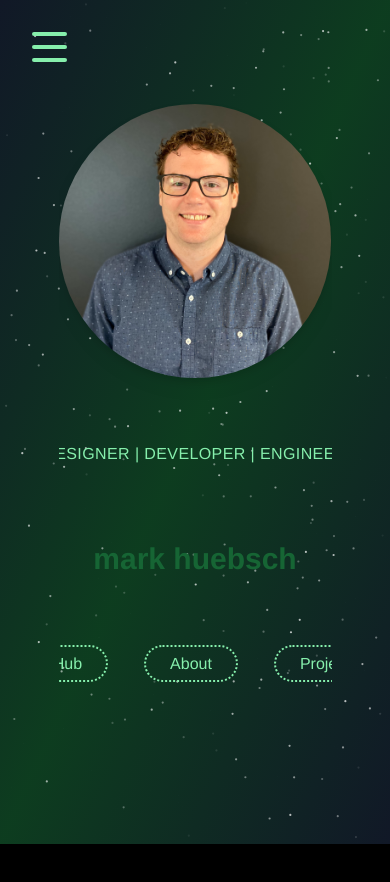
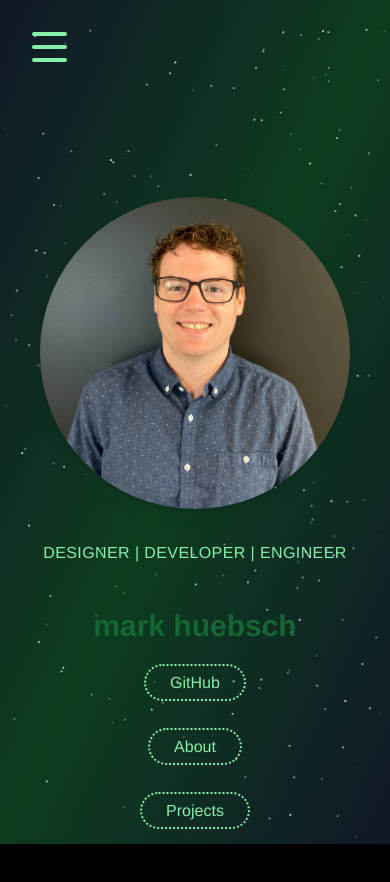
Before and after one commit to mhuebsch/myDevWebsite, a Next.js app: page / in a window 390 px wide. Shown: the top 882 px of the page. Before the commit the page ends 844 px from the top, so only its background shows below. Built offline with nearby package versions, Linux system fonts and the light colour scheme.

Commit message:
home page mobile fixes

```diff
--- a/app/page.js
+++ b/app/page.js
@@ -3,7 +3,7 @@ import Link from 'next/link';
 
 function Header({ title }) {
   return (
-    <header className="text-green-300 my-16 uppercase animate-fade-in-delayed tracking-wide">
+    <header className="text-green-300 my-8 sm:my-16 uppercase text-center animate-fade-in-delayed tracking-wide">
       <h1>{title ? title : 'Default title'}</h1>
     </header>
   );
@@ -11,8 +11,8 @@ function Header({ title }) {
 
 export default function HomePage() {
   return (
-    <div className="flex flex-col md:flex-row items-center justify-center w-screen max-w-[70%] lg:max-w-[1200px] mx-auto h-screen overflow-hidden">
-      <div className="sm:w-full md:w-3/12 flex flex-col items-center justify-center animate-fade-in-delayed">
+    <div className="flex mt-20 sm:mt-0 flex-col md:flex-row items-center justify-center w-screen px-10 max-w-full sm:max-w-[70%] lg:max-w-[1200px] mx-auto h-screen">
+      <div className="sm:w-full md:w-3/12 mt-24 sm:mt-0 flex flex-col items-center justify-center animate-fade-in-delayed">
         <img
           src="/images/headshot-me.png"
           alt="headshot profile picture of mark huebsch"
@@ -20,15 +20,15 @@ export default function HomePage() {
         />
       </div>
 
-      <div className="sm:w-full md:w-9/12 flex flex-col items-center justify-center">
+      <div className="sm:w-full md:w-9/12 flex flex-col items-center justify-center pb-16 sm:pb-0">
         <Header title="Designer | Developer | Engineer" />
 
         <h1 className="font-semibold lowercase py-3.5 px-0.5 z-10 text-3xl text-transparent duration-1000 bg-green-800 cursor-default text-edge-outline animate-title font-display sm:text-6xl xl:text-8xl whitespace-nowrap bg-clip-text ">
           mark huebsch
         </h1>
 
-        <nav className="home-nav-links my-16 animate-fade-in-delayed">
-          <ul className="flex items-center justify-center gap-4">
+        <nav className="home-nav-links my-4 sm:my-16 animate-fade-in-delayed">
+          <ul className="flex flex-col sm:flex-row items-center justify-center gap-10 sm:gap-4">
             <li>
               <Link
                 href="https://github.com/mhuebsch"
```
Also changed, not shown: 1 other file (tests, documents, lock files or other folders).
